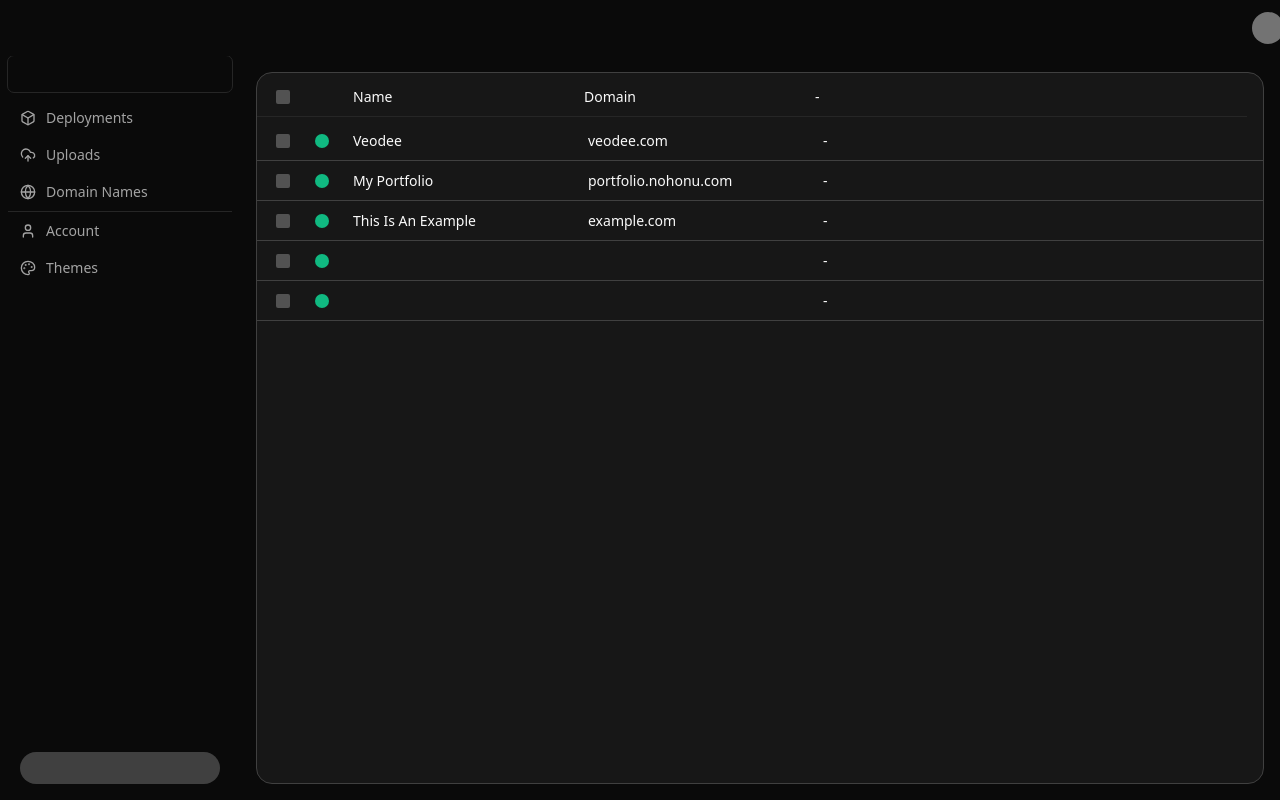
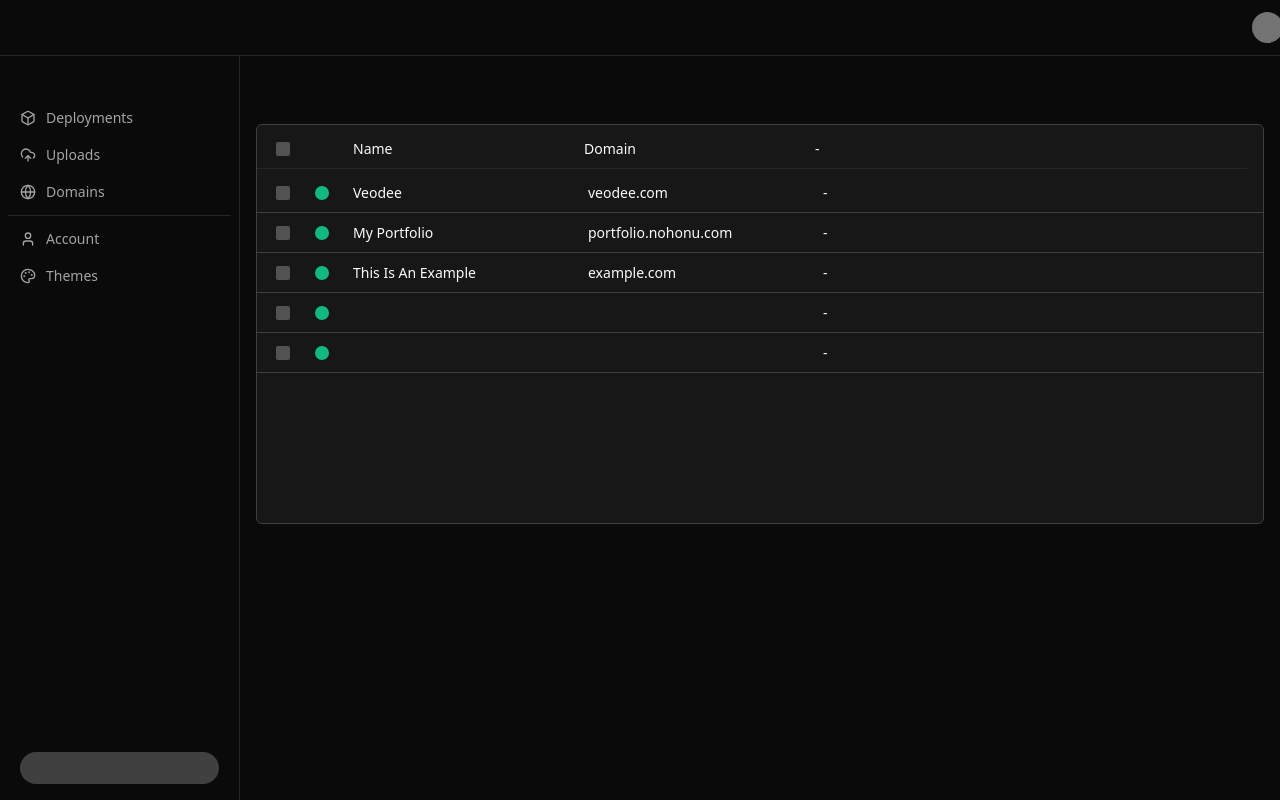
Before and after one commit to petermichon/nohonu, a React (Vite) app in the folder client/: page / in a window 1280 px wide. Shown: the top 800 px of the page. Built offline with nearby package versions, Linux system fonts and the light colour scheme.

Commit message:
improve ui

```diff
--- a/client/src/components/App.tsx
+++ b/client/src/components/App.tsx
@@ -1,4 +1,4 @@
-import { Deployments } from './Deployments'
+import { Content } from './Content'
 import { Leftbar } from './Leftbar'
 import { Topbar } from './Topbar'
 
@@ -9,13 +9,7 @@ export function App() {
       <div className="flex flex-row flex-1 overflow-hidden bg-neutral-950">
         <Leftbar />
         <div className="w-4"></div>
-        <div className="flex-1 flex flex-col overflow-hidden">
-          <>
-            <div className="h-4"></div>
-            <Deployments />
-            <div className="h-4"></div>
-          </>
-        </div>
+        <Content />
         <div className="w-4"></div>
       </div>
     </div>
--- /dev/null
+++ b/client/src/components/Content.tsx
@@ -0,0 +1,13 @@
+import { Deployments } from './Deployments'
+
+export function Content() {
+  return (
+    <div className="flex-1 flex flex-col">
+      <div className="h-4"></div>
+      <div className="h-10"></div>
+      <div className="h-3"></div>
+      <Deployments />
+      <div className="h-4"></div>
+    </div>
+  )
+}
--- a/client/src/components/Deployments.tsx
+++ b/client/src/components/Deployments.tsx
@@ -4,7 +4,7 @@ import { ListHeader } from './ListHeader'
 export function Deployments() {
   return (
     <div className="flex-1 flex flex-col overflow-hidden">
-      <div className="flex-1 flex flex-col rounded-2xl border border-neutral-700 bg-neutral-900 scrollbar-neutral-900 overflow-y-auto">
+      <div className="h-[400px] flex flex-col rounded-md border border-neutral-700 bg-neutral-900 scrollbar-neutral-900 overflow-y-auto">
         <ListHeader />
         <ListBody />
         <div className="h-4" />
--- a/client/src/components/Leftbar.tsx
+++ b/client/src/components/Leftbar.tsx
@@ -2,12 +2,12 @@ import { NavSection } from './NavSection'
 
 export function Leftbar() {
   return (
-    <div className="h-full shrink-0 w-60 bg-neutral-950 flex flex-col overflow-y-scroll">
+    <div className="h-full shrink-0 w-60 bg-neutral-950 flex flex-col overflow-hidden border-r border-neutral-800">
       {/* <div className="h-9 rounded-md mx-2 outline outline-1 outline-neutral-800" /> */}
-      <div className="h-9 rounded-md mx-2 outline outline-1 outline-neutral-800" />
+      <div className="h-9 rounded-md mx-2 shrink-0" />
       <NavSection />
       <div className="flex-1" />
-      <div className="h-8 rounded-full bg-neutral-700 mx-5 my-4"></div>
+      <div className="h-8 rounded-full bg-neutral-700 mx-5 my-4 shrink-0"></div>
       {/* <div className="h-4" /> */}
     </div>
   )
--- a/client/src/components/ListBody.tsx
+++ b/client/src/components/ListBody.tsx
@@ -1,6 +1,6 @@
 export function ListBody() {
   return (
-    <div className="flex-1 flex flex-col overflow-y-scroll bg-neutral-900">
+    <div className="flex-1 flex flex-col overflow-y-scroll bg-neutral-900 truncate">
       <DeploymentRow name="Veodee" domain="veodee.com" />
       <DeploymentRow name="My Portfolio" domain="portfolio.nohonu.com" />
       <DeploymentRow name="This Is An Example" domain="example.com" />
--- a/client/src/components/ListHeader.tsx
+++ b/client/src/components/ListHeader.tsx
@@ -1,6 +1,13 @@
 export function ListHeader() {
   return (
     <div className="h-12 py-1 flex flex-col mr-4">
+      <HeaderRow />
+    </div>
+  )
+}
+
+function HeaderRow() {
+  return (
     <div className="px-1.5 h-10 shrink-0 flex flex-row border-b border-neutral-800">
       <div className="aspect-square flex items-center justify-center">
         <div className="p-3 rounded-full aspect-square cursor-pointer hover:bg-neutral-700">
@@ -21,6 +28,5 @@ export function ListHeader() {
         <></>
       </div>
     </div>
-    </div>
   )
 }
--- a/client/src/components/NavSection.tsx
+++ b/client/src/components/NavSection.tsx
@@ -4,11 +4,14 @@ import { Box, CloudUpload, Globe, User, Theme } from './nav-icons'
 
 export function NavSection() {
   return (
-    <div className="flex flex-col px-2 gap-px mt-2">
+    <div className="flex flex-col px-2 gap-px mt-2 overflow-auto">
       <Nav name="Deployments" logo={<Box />} />
       <Nav name="Uploads" logo={<CloudUpload />} />
-      <Nav name="Domain Names" logo={<Globe />} />
-      <div className="h-px bg-neutral-800" />
+      <Nav name="Domains" logo={<Globe />} />
+      <div className="my-1 shrink-0">
+        <div className="h-px bg-neutral-800 shrink-0" />
+      </div>
+
       <Nav name="Account" logo={<User />} />
       <Nav name="Themes" logo={<Theme />} />
       {/* <Nav name="Plus" logo={<Box />} /> */}
@@ -25,7 +28,7 @@ type NavProps = {
 function Nav(nav: NavProps) {
   return (
     <a
-      className="h-9 cursor-pointer hover:bg-neutral-900 rounded-md flex flex-row items-center text-neutral-400 hover:text-neutral-100"
+      className="shrink-0 h-9 cursor-pointer hover:bg-neutral-900 rounded-md flex flex-row items-center text-neutral-400 hover:text-neutral-100"
       // href=""
     >
       <div className="w-0.5"></div>
--- a/client/src/components/Topbar.tsx
+++ b/client/src/components/Topbar.tsx
@@ -2,7 +2,7 @@ import { Circles } from './Circles'
 
 export function Topbar() {
   return (
-    <div className="bg-neutral-950 h-14 flex flex-row p-1">
+    <div className="bg-neutral-950 h-14 flex flex-row p-1 border-b border-neutral-800">
       <div className="mx-1 aspect-square hover:bg-neutral-800 rounded-full cursor-pointer">
         <></>
       </div>
```
Lines whose indentation alone changed are shown as unchanged.
